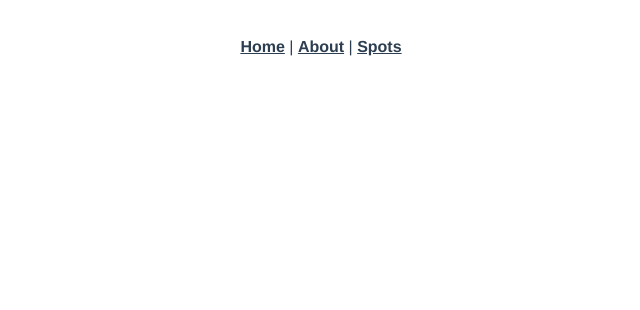
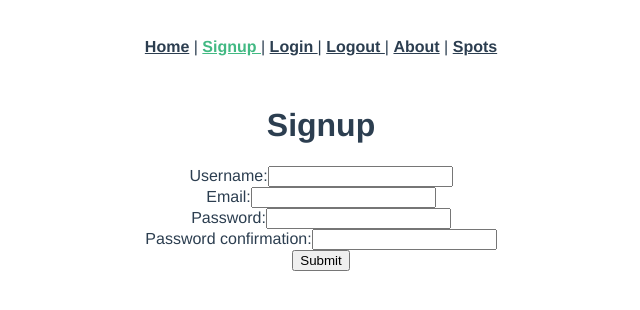
Before and after one commit to JamesHanovnikian/blade-spots-vue-app, a Vue app: page /signup in a window 1280 px wide. Shown: the top 310 px of the page, without its empty margins (319-959 px from the left). Built offline with nearby package versions, Linux system fonts and the light colour scheme.

Commit message:
add signup/login features and authentication

```diff
--- a/src/App.vue
+++ b/src/App.vue
@@ -2,6 +2,9 @@
   <div id="app">
     <div id="nav">
       <router-link to="/">Home</router-link> |
+      <router-link to="/signup"> Signup </router-link> |
+      <router-link to="/login"> Login </router-link> |
+      <router-link to="/logout"> Logout </router-link> |
       <router-link to="/about">About</router-link> |
       <router-link to="/spotsindex"> Spots </router-link>
     </div>
--- a/src/main.js
+++ b/src/main.js
@@ -3,6 +3,10 @@
 import router from './router'
 import axios from 'axios'
 axios.defaults.baseURL = process.env.NODE_ENV === "development" ? "http://localhost:3000" : "/";
+var jwt = localStorage.getItem("jwt");
+if (jwt) {
+  axios.defaults.headers.common["Authorization"] = "Bearer " + jwt;
+}
 
 Vue.config.productionTip = false
 
--- a/src/router/index.js
+++ b/src/router/index.js
@@ -2,6 +2,9 @@
 import VueRouter from 'vue-router'
 import Home from '../views/Home.vue'
 import SpotsIndex from '../views/SpotsIndex.vue'
+import Signup from '../views/Signup.vue'
+import Login from '../views/Login.vue'
+import Logout from '../views/Logout.vue'
 
 Vue.use(VueRouter)
 
@@ -10,6 +13,21 @@
     path: '/',
     name: 'Home',
     component: Home
+  },
+  {
+    path: '/signup',
+    name: 'Signup',
+    component: Signup
+  },
+  {
+    path: '/login',
+    name: 'Login',
+    component: Login
+  },
+  {
+    path: '/logout',
+    name: 'Logout',
+    component: Logout
   },
   {
     path: '/spotsindex',
--- /dev/null
+++ b/src/views/Login.vue
@@ -0,0 +1,50 @@
+<template>
+  <div class="login">
+    <form v-on:submit.prevent="submit()">
+      <h1>Login</h1>
+      <ul>
+        <li v-for="error in errors" v-bind:key="error">{{ error }}</li>
+      </ul>
+      <div>
+        <label>Email:</label>
+        <input type="email" v-model="newSessionParams.email" />
+      </div>
+      <div>
+        <label>Password:</label>
+        <input type="password" v-model="newSessionParams.password" />
+      </div>
+      <input type="submit" value="Submit" />
+    </form>
+  </div>
+</template>
+
+<script>
+import axios from "axios";
+
+export default {
+  data: function () {
+    return {
+      newSessionParams: {},
+      errors: [],
+    };
+  },
+  methods: {
+    submit: function () {
+      axios
+        .post("/sessions", this.newSessionParams)
+        .then((response) => {
+          axios.defaults.headers.common["Authorization"] =
+            "Bearer " + response.data.jwt;
+          localStorage.setItem("jwt", response.data.jwt);
+          this.$router.push("/");
+        })
+        .catch((error) => {
+          console.log(error.response);
+          this.errors = ["Invalid email or password."];
+          this.email = "";
+          this.password = "";
+        });
+    },
+  },
+};
+</script>
--- /dev/null
+++ b/src/views/Logout.vue
@@ -0,0 +1,15 @@
+<template>
+  <div class="logout"></div>
+</template>
+
+<script>
+import axios from "axios";
+
+export default {
+  created: function () {
+    delete axios.defaults.headers.common["Authorization"];
+    localStorage.removeItem("jwt");
+    this.$router.push("/");
+  },
+};
+</script>
--- /dev/null
+++ b/src/views/Signup.vue
@@ -0,0 +1,53 @@
+<template>
+  <div class="signup">
+    <form v-on:submit.prevent="submit()">
+      <h1>Signup</h1>
+      <ul>
+        <li v-for="error in errors" v-bind:key="error">{{ error }}</li>
+      </ul>
+      <div>
+        <label>Username:</label>
+        <input type="text" v-model="newUserParams.username" />
+      </div>
+      <div>
+        <label>Email:</label>
+        <input type="email" v-model="newUserParams.email" />
+      </div>
+      <div>
+        <label>Password:</label>
+        <input type="password" v-model="newUserParams.password" />
+      </div>
+      <div>
+        <label>Password confirmation:</label>
+        <input type="password" v-model="newUserParams.password_confirmation" />
+      </div>
+      <input type="submit" value="Submit" />
+    </form>
+  </div>
+</template>
+
+<script>
+import axios from "axios";
+
+export default {
+  data: function () {
+    return {
+      newUserParams: {},
+      errors: [],
+    };
+  },
+  methods: {
+    submit: function () {
+      axios
+        .post("/users", this.newUserParams)
+        .then((response) => {
+          console.log(response.data);
+          this.$router.push("/login");
+        })
+        .catch((error) => {
+          this.errors = error.response.data.errors;
+        });
+    },
+  },
+};
+</script>
--- a/src/views/SpotsIndex.vue
+++ b/src/views/SpotsIndex.vue
@@ -1,8 +1,19 @@
 <template>
-  <div class="home">
+  <div class="spotsindex">
     <h1>{{ message }}</h1>
+    <p> {{ }} </p>
 
-    <p> {{ spots }}</p>
+    <div v-for="spot in spots">
+     <p> Id: {{ spot.id }}</p>
+     <p> User: {{ spot.user_id }}</p>
+     <p> Spot: {{ spot.name}} </p>
+     <p> Address: {{ spot.address }}</p>
+     <p> Category: {{ spot.category }} </p>
+      <p> Bust: {{ spot.bust }}</p>
+     <p> Image: {{ spot.image_url }}</p>
+     <hr>
+
+    </div>
   </div>
 </template>
 
```
Also changed, not shown: src/views/SpotsNew.vue (added, +20 -0 lines).
